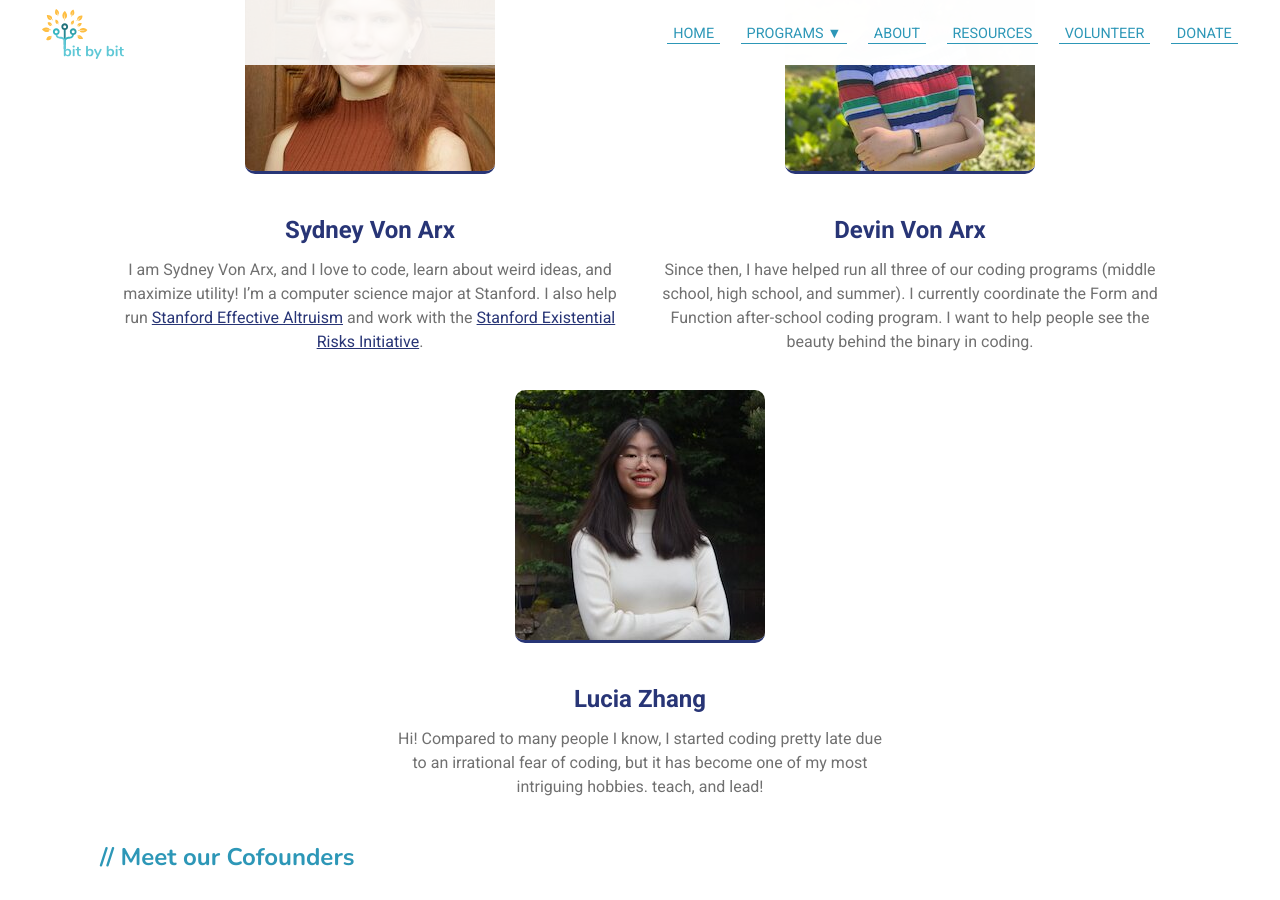
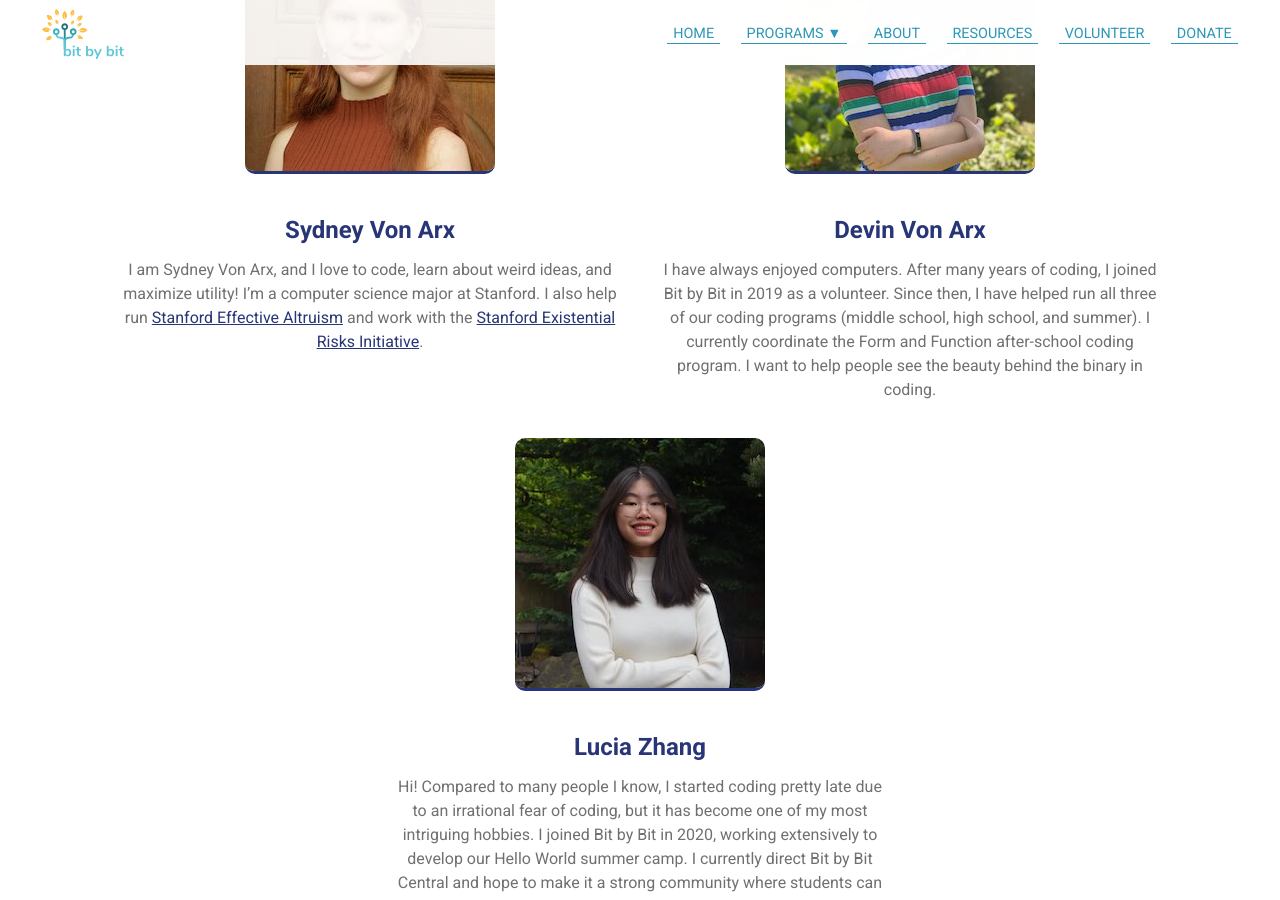
Before and after one commit to bit-by-bit-coding/bxb-website, a Jekyll site: the page built from about.html, in a window 1280 px wide and 900 px high, scrolled down 474 px. Built offline with Jekyll 4.4.1, drawn with Linux system fonts in a browser that asks for light colours; nearby versions of some CDN libraries; some of the changed text lies outside the part shown.

Commit message:
added deleted lines back

```diff
--- a/about.html
+++ b/about.html
@@ -25,6 +25,7 @@ style: about.css
             <img src="imgs/DevinSquare.jpg"><br>
             <strong>Devin Von Arx</strong>
             <p>
+                I have always enjoyed computers. After many years of coding, I joined Bit by Bit in 2019 as a volunteer.
                 Since then, I have helped run all three of our coding programs (middle school, high school, and summer).
                 I currently coordinate the Form and Function after-school coding program.
                 I want to help people see the beauty behind the binary in coding.
@@ -35,6 +36,8 @@ style: about.css
             <strong>Lucia Zhang</strong>
             <p>Hi! Compared to many people I know, I started coding pretty late due to an irrational fear of coding, but
                 it has become one of my most intriguing hobbies.
+                I joined Bit by Bit in 2020, working extensively to develop our Hello World summer camp.
+                I currently direct Bit by Bit Central and hope to make it a strong community where students can learn,
                 teach, and lead!
             </p>
         </span>
```
